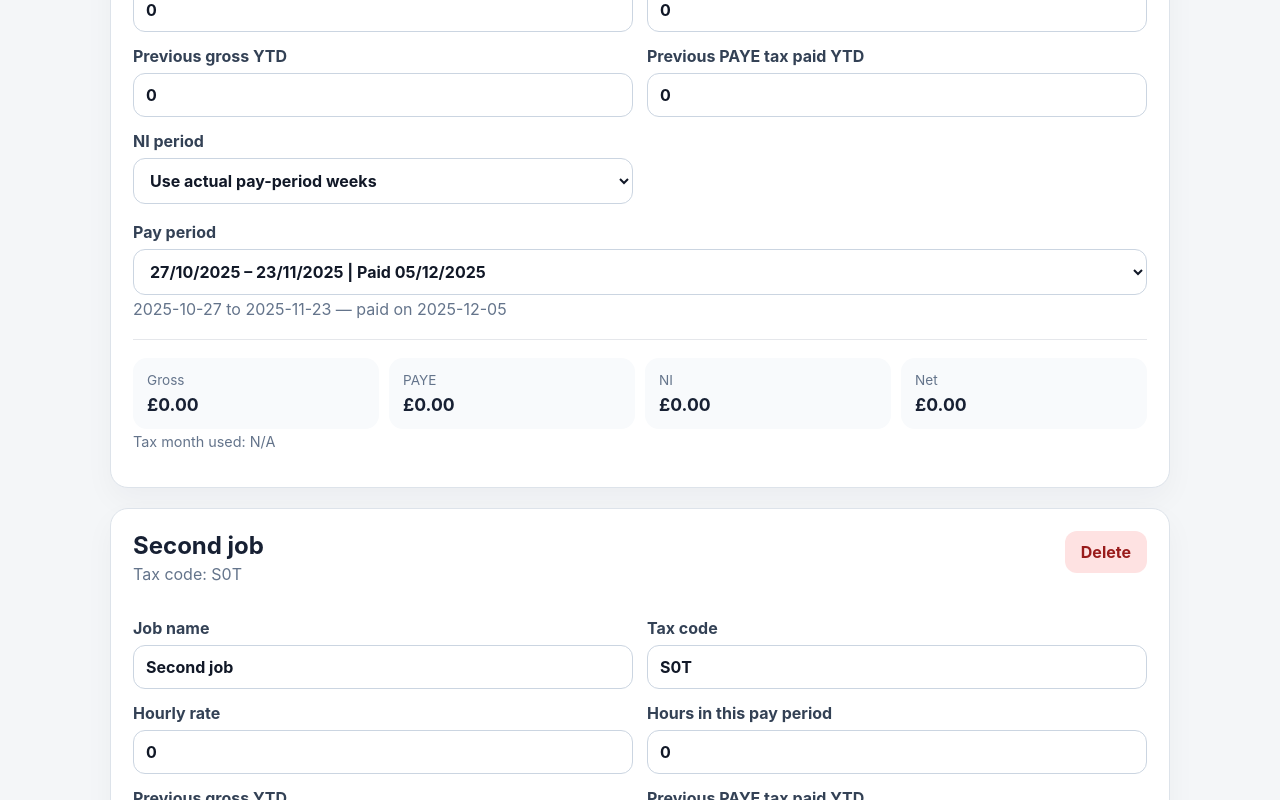
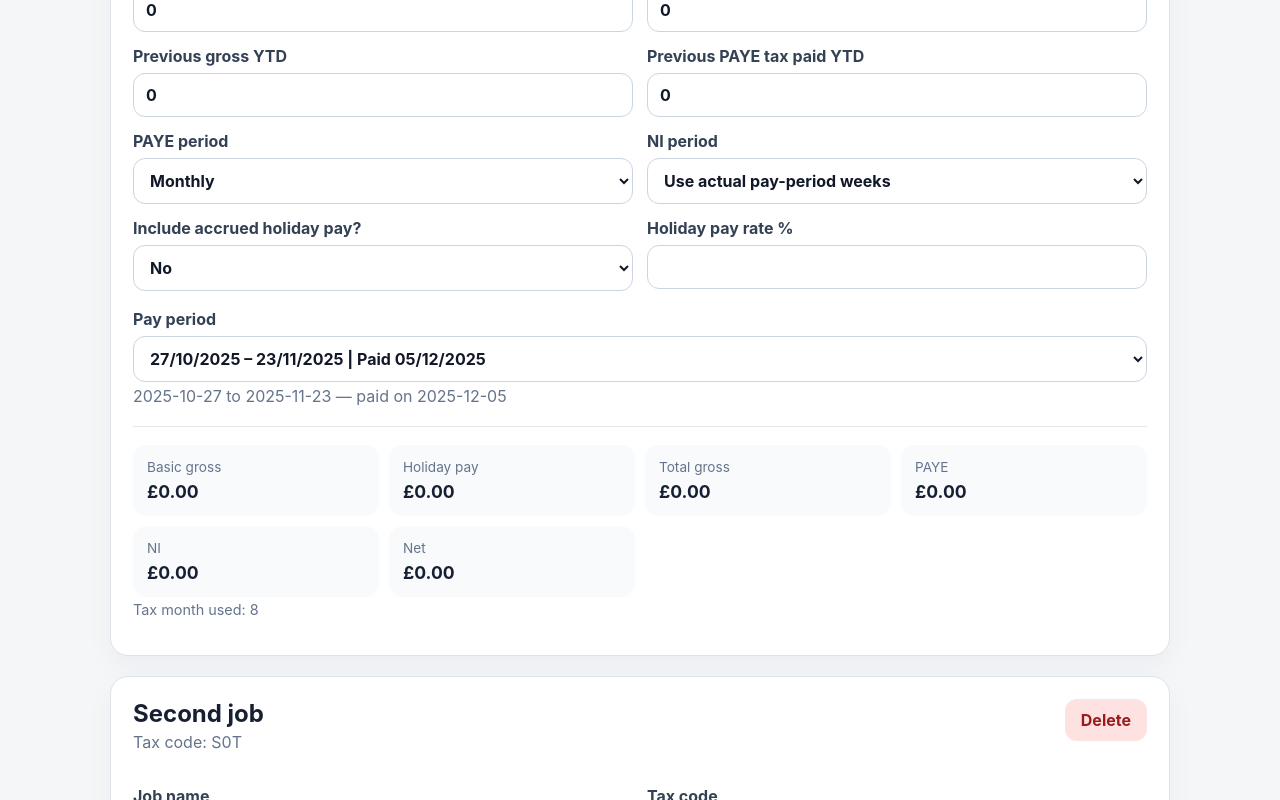
Before and after one commit to S-276/shift-earnings, a React (Vite) app: page / in a window 1280 px wide. Shown: the part 1340-2140 px from the top of the page. Built offline with nearby package versions, Linux system fonts and the light colour scheme.

Commit message:
Refactor JobCards component for improved readability

```diff
--- a/src/components/JobCards.tsx
+++ b/src/components/JobCards.tsx
@@ -8,7 +8,12 @@ interface JobCardProps {
   onDelete: (id: string) => void;
 }
 
-export default function JobCards({ job, payPeriods, onUpdate, onDelete }: JobCardProps) {
+export default function JobCards({
+  job,
+  payPeriods,
+  onUpdate,
+  onDelete
+}: JobCardProps) {
   const selectedPeriod =
     payPeriods.find(p => p.id === job.selectedPayPeriodId) || payPeriods[0];
 
@@ -52,7 +57,10 @@ export default function JobCards({ job, payPeriods, onUpdate, onDelete }: JobCar
       <div className="form-grid">
         <label>
           Job name
-          <input value={job.name} onChange={e => update("name", e.target.value)} />
+          <input
+            value={job.name}
+            onChange={e => update("name", e.target.value)}
+          />
         </label>
 
         <label>
@@ -108,6 +116,19 @@ export default function JobCards({ job, payPeriods, onUpdate, onDelete }: JobCar
         </label>
 
         <label>
+          PAYE period
+          <select
+            value={job.payePeriodType}
+            onChange={e =>
+              update("payePeriodType", e.target.value as Job["payePeriodType"])
+            }
+          >
+            <option value="monthly">Monthly</option>
+            <option value="weekly">Weekly</option>
+          </select>
+        </label>
+
+        <label>
           NI period
           <select
             value={job.niPeriodType}
@@ -118,6 +139,28 @@ export default function JobCards({ job, payPeriods, onUpdate, onDelete }: JobCar
             <option value="monthly">Monthly</option>
             <option value="pay-period-weeks">Use actual pay-period weeks</option>
           </select>
+        </label>
+
+        <label>
+          Include accrued holiday pay?
+          <select
+            value={job.includeHolidayPay ? "yes" : "no"}
+            onChange={e => update("includeHolidayPay", e.target.value === "yes")}
+          >
+            <option value="no">No</option>
+            <option value="yes">Yes</option>
+          </select>
+        </label>
+
+        <label>
+          Holiday pay rate %
+          <input
+            type="number"
+            min="0"
+            step="0.01"
+            value={job.holidayPayRate}
+            onChange={e => update("holidayPayRate", Number(e.target.value))}
+          />
         </label>
       </div>
 
@@ -179,9 +222,19 @@ export default function JobCards({ job, payPeriods, onUpdate, onDelete }: JobCar
         </div>
       )}
 
-      <div className="results-grid">
+      <div className="results-grid six-results">
         <div>
-          <span>Gross</span>
+          <span>Basic gross</span>
+          <strong>{formatCurrency(result.basicGross)}</strong>
+        </div>
+
+        <div>
+          <span>Holiday pay</span>
+          <strong>{formatCurrency(result.holidayPay)}</strong>
+        </div>
+
+        <div>
+          <span>Total gross</span>
           <strong>{formatCurrency(result.gross)}</strong>
         </div>
 
@@ -201,7 +254,10 @@ export default function JobCards({ job, payPeriods, onUpdate, onDelete }: JobCar
         </div>
       </div>
 
-      <p className="muted small">Tax month used: {result.taxMonthNumber || "N/A"}</p>
+      <p className="muted small">
+        Tax {result.taxPeriodType === "weekly" ? "week" : "month"} used:{" "}
+        {result.taxPeriodNumber || "N/A"}
+      </p>
     </div>
   );
 }
```
